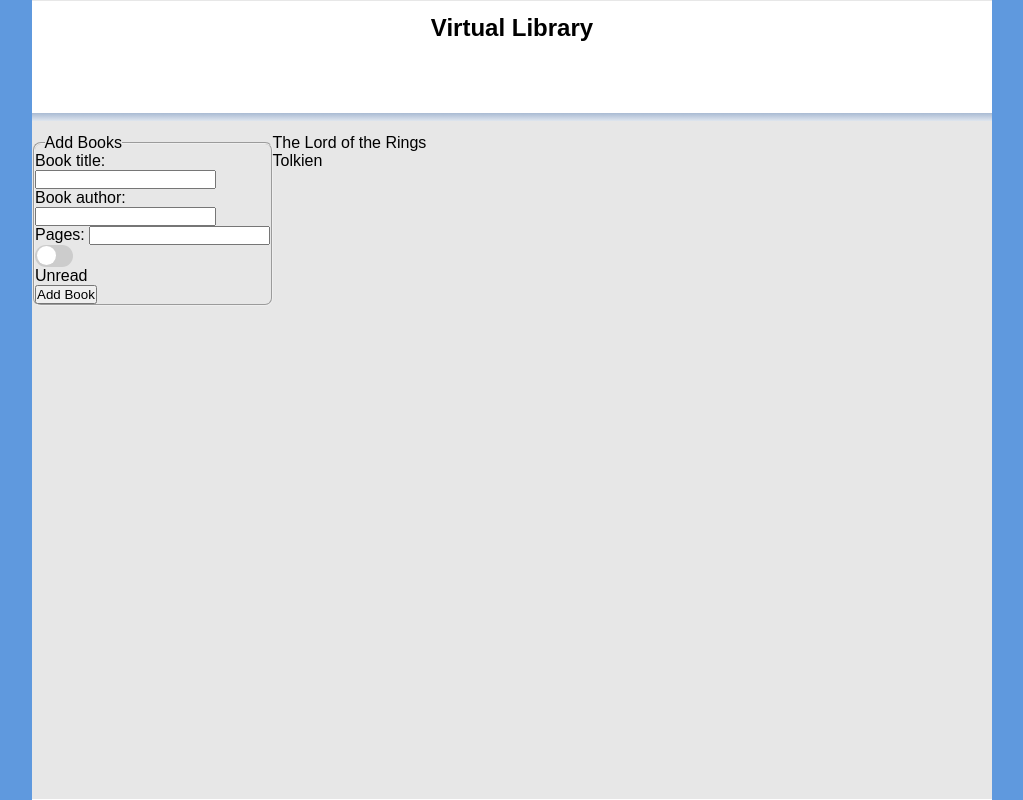
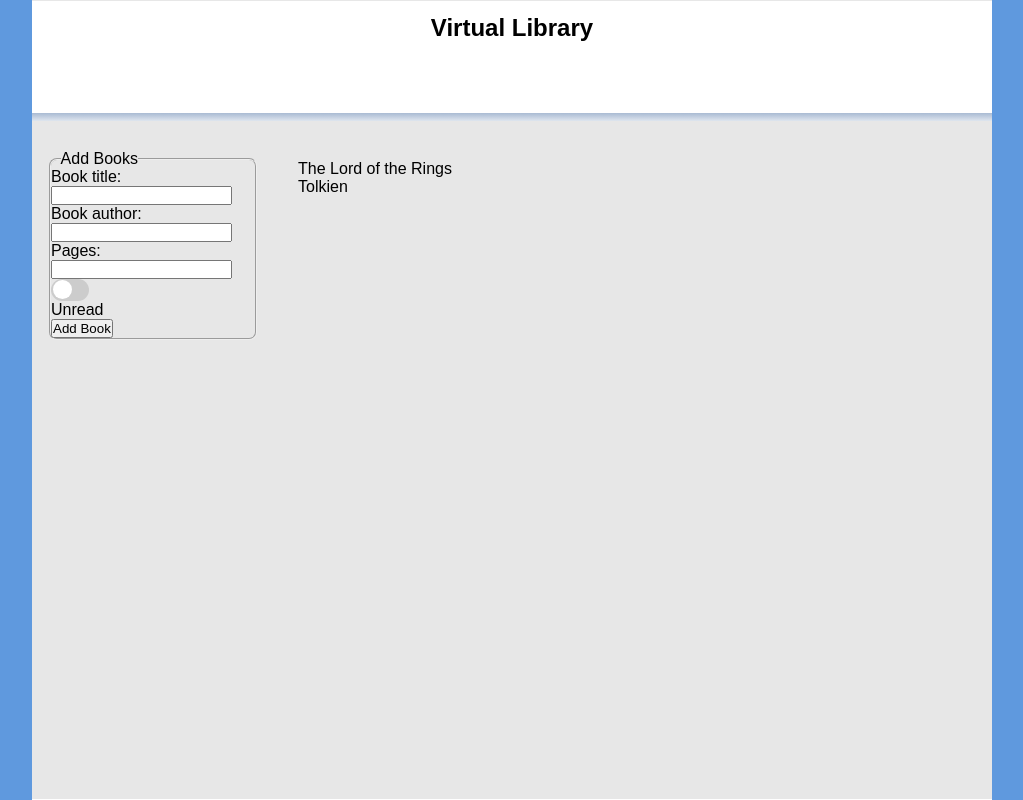
Before and after one commit to noOdin1/library_project, a plain HTML site: page index.html in a window 1280 px wide. Shown: the whole page, without its empty margins (128-1151 px from the left). Drawn offline with Linux system fonts and the light colour scheme.

Commit message:
General styling for the leftBar

```diff
--- a/style.css
+++ b/style.css
@@ -122,10 +122,16 @@ legend {
   margin-left: 0.6em;
 }
 
+.leftBar {
   grid-row: 2/3;
   grid-column: 1/2;
   height: 100%;
   padding: 1em;
+  /* background-color: #ff822e; */
+  display: flex;
+  flex-direction: column;
+}
+
 .content {
   grid-row: 2/3;
   grid-column: 2/3;
```
